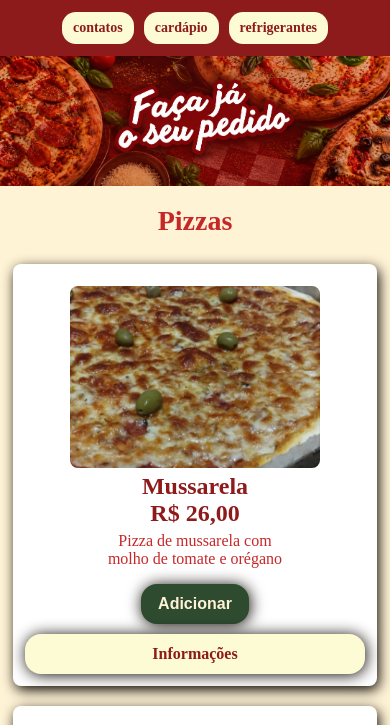
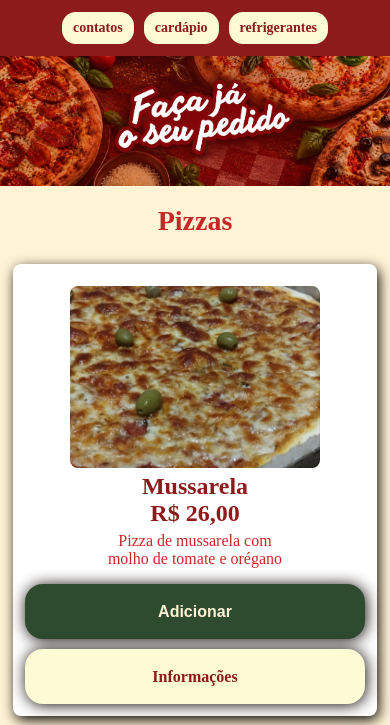
Before and after one commit to Theus-Log-Dev/cardapiobest-atualizacao-main, a plain HTML site: page index.html in a window 390 px wide. Shown: the part 117-842 px from the top of the page. Drawn offline with Linux system fonts and the light colour scheme.

Commit message:
atualização 2.1

```diff
--- a/style.css
+++ b/style.css
@@ -510,15 +510,33 @@ color: #fbfcfb;
 
    .botoes {
     flex-direction: column;
+    align-items: stretch;
+    width: 100%;
     gap: 10px;
+}
+
+
+.botoes .buttons {
+    width: 100%;
+}
+
+
+.buttons {
+    width: 100%;
 }
 
 
 .buttons button,
 .infos {
+    display: flex;
+    align-items: center;
+    justify-content: center;
     width: 100%;
-        justify-content: center;
+    min-height: 55px;
+    margin: 0;
+    padding: 12px 18px;
     box-sizing: border-box;
+    border-radius: 18px;
 }
 
 
```
Lines whose indentation alone changed are shown as unchanged.
